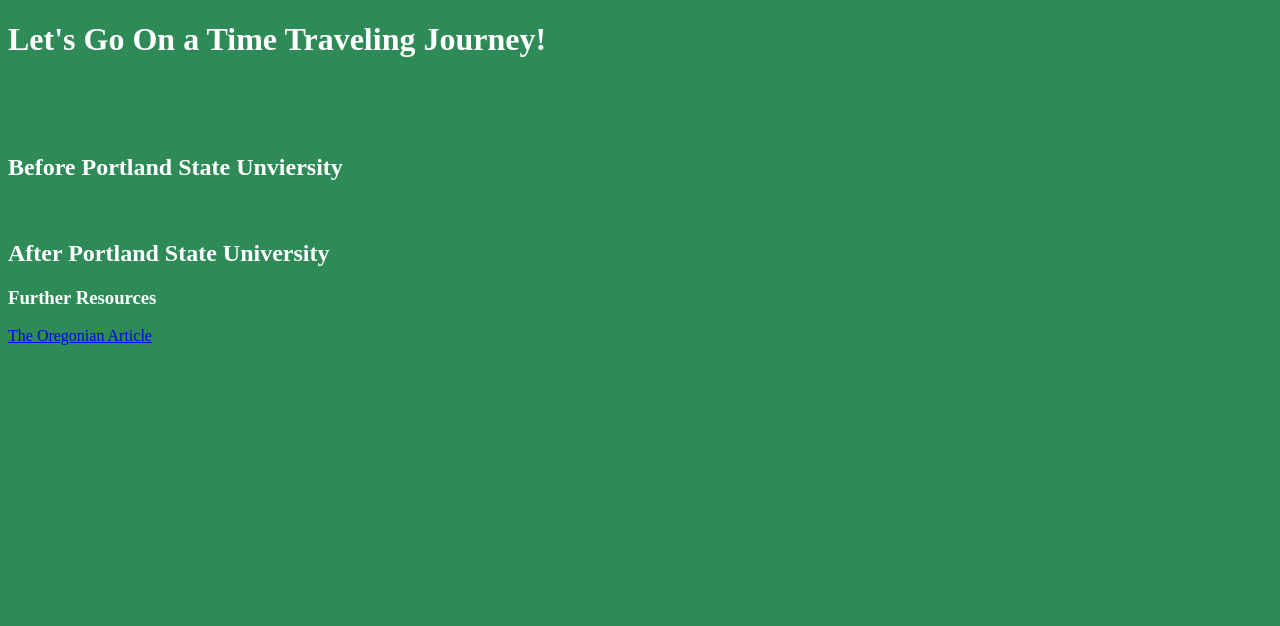
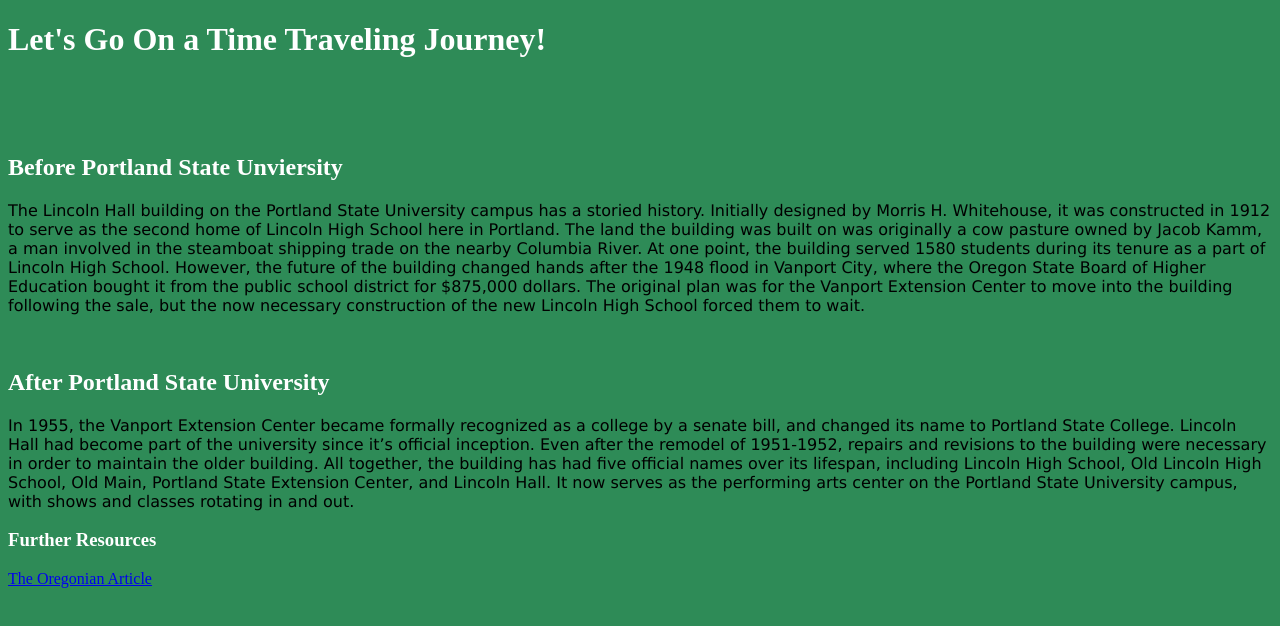
Before and after one commit to rkrige/Lincoln-Hall, a plain HTML site: page index.html in a window 1280 px wide. Drawn offline with Linux system fonts and the light colour scheme.

Commit message:
Update index.html

```diff
--- a/index.html
+++ b/index.html
@@ -9,11 +9,11 @@
     <br>
     <br>
   <h2 style="color:white"> Before Portland State Unviersity </h2>
-    <p style="font-family:verdana" The Lincoln Hall building on the Portland State University campus has a storied history. Initially designed by Morris H. Whitehouse, it was constructed in 1912 to serve as the second home of Lincoln High School here in Portland. The land the building was built on was originally a cow pasture owned by Jacob Kamm, a man involved in the steamboat shipping trade on the nearby Columbia River. At one point, the building served 1580 students during its tenure as a part of Lincoln High School. However, the future of the building changed hands after the 1948 flood in Vanport City, where the Oregon State Board of Higher Education bought it from the public school district for $875,000 dollars. The original plan was for the Vanport Extension Center to move into the building following the sale, but the now necessary construction of the new Lincoln High School forced them to wait.
+    <p style="font-family:verdana"> The Lincoln Hall building on the Portland State University campus has a storied history. Initially designed by Morris H. Whitehouse, it was constructed in 1912 to serve as the second home of Lincoln High School here in Portland. The land the building was built on was originally a cow pasture owned by Jacob Kamm, a man involved in the steamboat shipping trade on the nearby Columbia River. At one point, the building served 1580 students during its tenure as a part of Lincoln High School. However, the future of the building changed hands after the 1948 flood in Vanport City, where the Oregon State Board of Higher Education bought it from the public school district for $875,000 dollars. The original plan was for the Vanport Extension Center to move into the building following the sale, but the now necessary construction of the new Lincoln High School forced them to wait.
  </p>
     <br>
   <h2 style="color:white">  After Portland State University </h2>
-    <p style="font-family:verdana"  In 1955, the Vanport Extension Center became formally recognized as a college by a senate bill, and changed its name to Portland State College. Lincoln Hall had become part of the university since it’s official inception. Even after the remodel of 1951-1952, repairs and revisions to the building were necessary in order to maintain the older building. All together, the building has had five official names over its lifespan, including Lincoln High School, Old Lincoln High School, Old Main, Portland State Extension Center, and Lincoln Hall. It now serves as the performing arts center on the Portland State University campus, with shows and classes rotating in and out.
+    <p style="font-family:verdana"> In 1955, the Vanport Extension Center became formally recognized as a college by a senate bill, and changed its name to Portland State College. Lincoln Hall had become part of the university since it’s official inception. Even after the remodel of 1951-1952, repairs and revisions to the building were necessary in order to maintain the older building. All together, the building has had five official names over its lifespan, including Lincoln High School, Old Lincoln High School, Old Main, Portland State Extension Center, and Lincoln Hall. It now serves as the performing arts center on the Portland State University campus, with shows and classes rotating in and out.
 
     </p>
   <h3 style="color:white">  Further Resources </h3>
```
